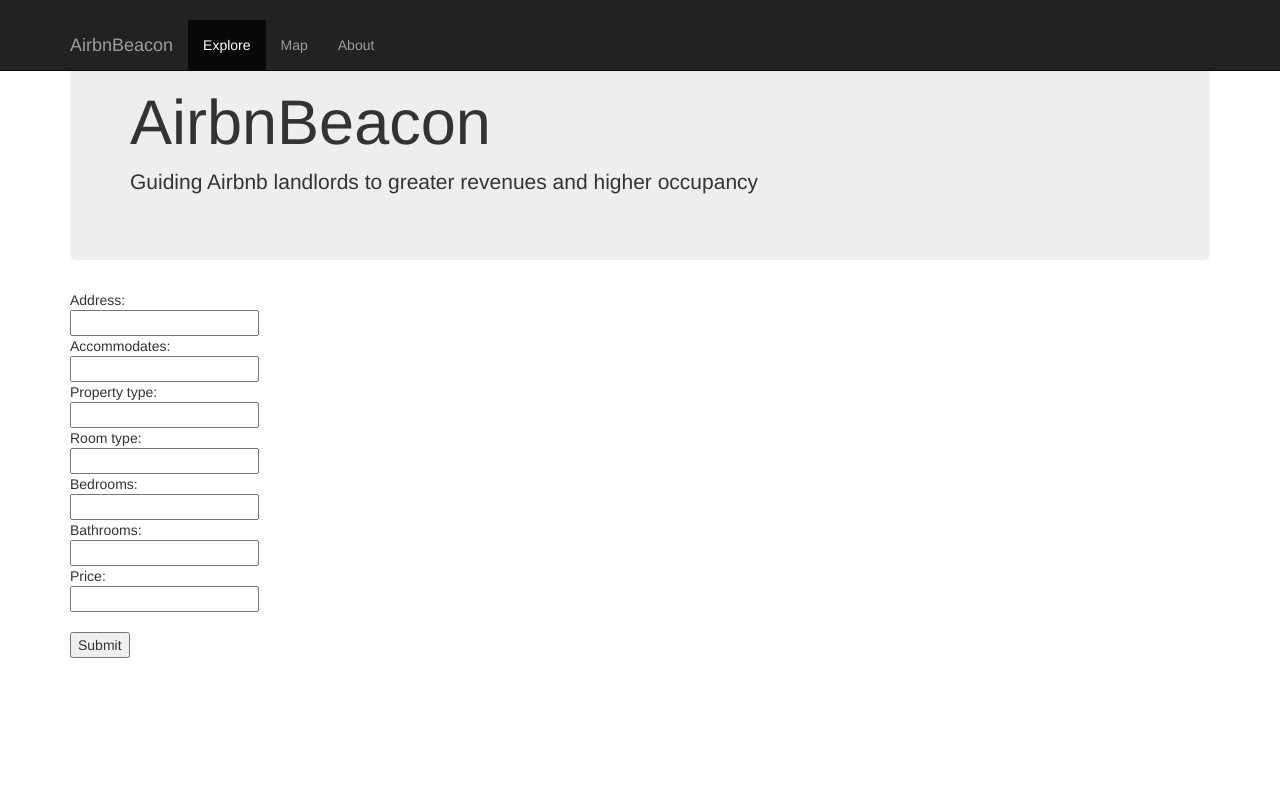
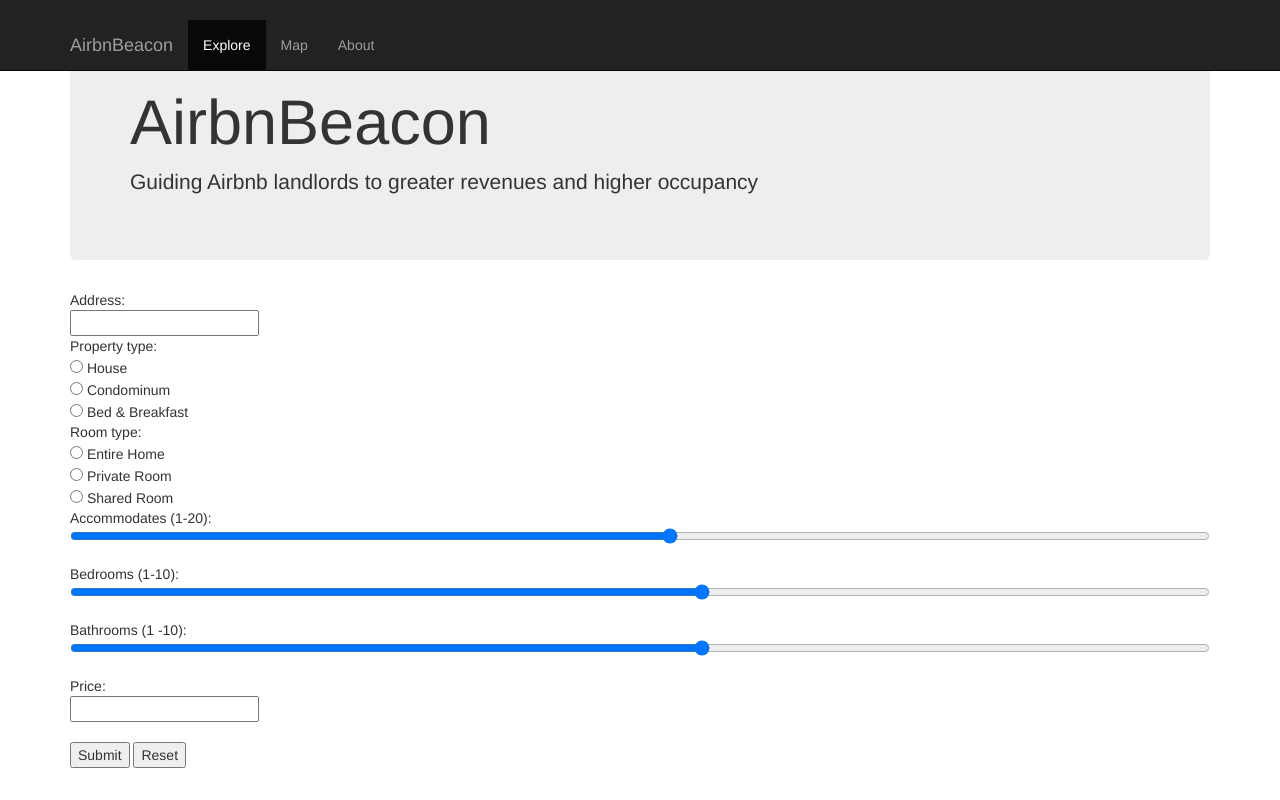
Before and after one commit to antellgc/AirbnBeacon, a Flask app: page /explore in a window 1280 px wide. Run offline with Flask 2, Linux system fonts and the light colour scheme; some libraries are stand-ins or nearby versions.

Commit message:
updated forms

```diff
--- a/app/templates/explore.html
+++ b/app/templates/explore.html
@@ -6,20 +6,28 @@
   <form action="/explore/info" method="post">
     Address:<br>
     <input type="text" name="address"><br>
-    Accommodates:<br>
-    <input type="text" name="accommodates"><br>
+
     Property type:<br>
-    <input type="text" name="property_type"><br>
+    <input type="radio" name="property_type" value="house"> House<br>
+    <input type="radio" name="property_type" value="condominium"> Condominum<br>
+    <input type="radio" name="property_type" value="bed_n_breakfast"> Bed & Breakfast<br>
     Room type:<br>
-    <input type="text" name="room_type"><br>
-    Bedrooms:<br>
-    <input type="text" name="bedrooms"><br>
-    Bathrooms:<br>
-    <input type="text" name="bathrooms"><br>
+    <input type="radio" name="room_type" value='entire_home'> Entire Home<br>
+    <input type="radio" name="room_type" value='private_room'> Private Room<br>
+    <input type="radio" name="room_type" value='shared_room'> Shared Room<br>
+
+    Accommodates (1-20):<br>
+    <input type="range" name="accommodates" min=1 max=20><br>
+    Bedrooms (1-10):<br>
+    <input type="range" name="bedrooms" min=1 max=10><br>
+    Bathrooms (1 -10):<br>
+    <input type="range" name="bathrooms" min=1 max=10><br>
+
     Price:<br>
     <input type="text" name="price"><br>
     <br>
     <input type="submit" value="Submit">
+    <input type="reset">
   </form>
 </div>
 
```
